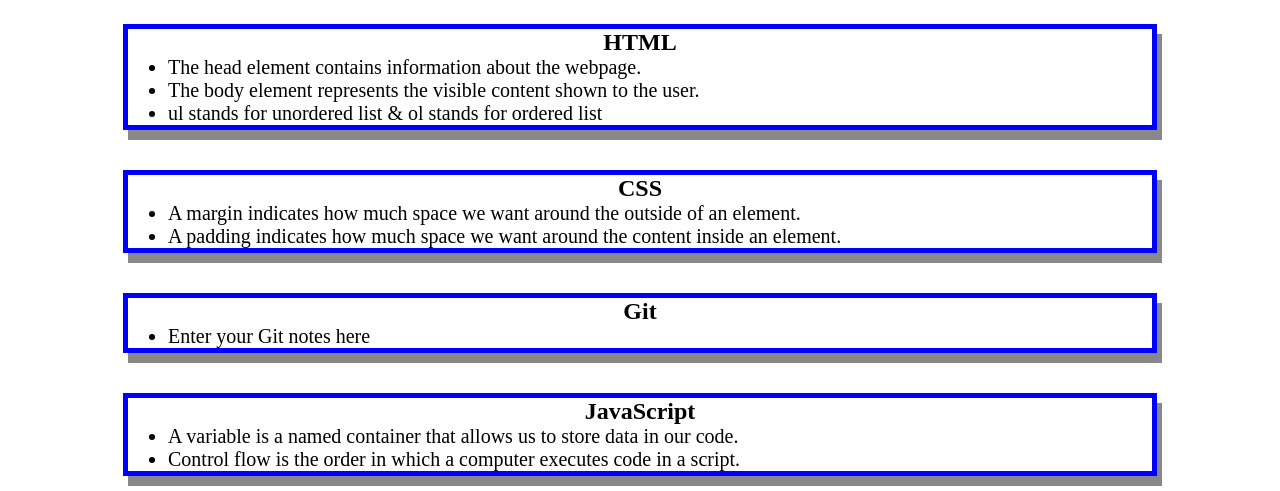
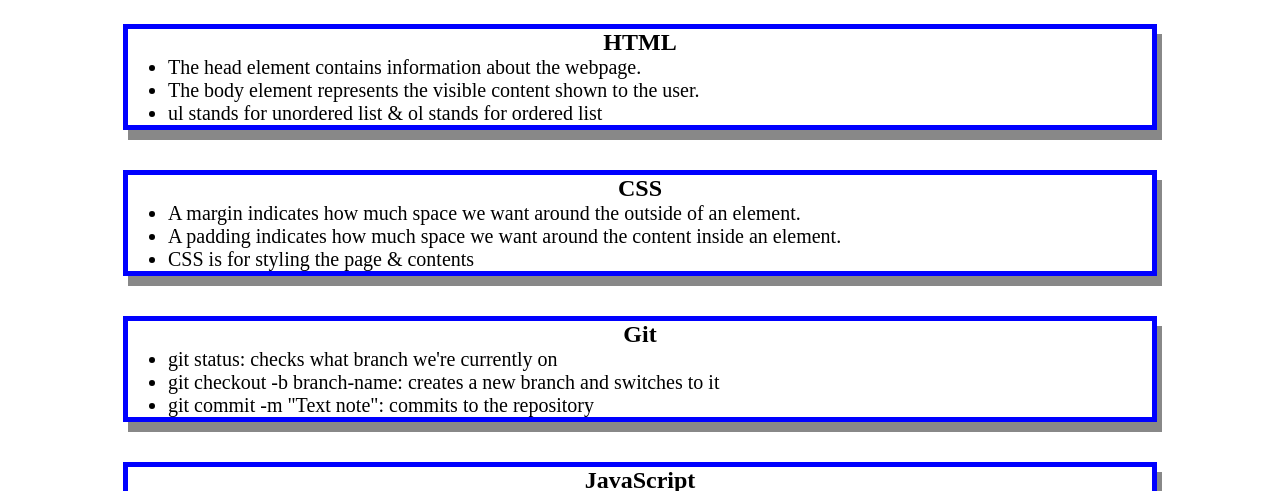
Before and after one commit to Chance0018/prework-study-guide, a plain HTML site: page index.html in a window 1280 px wide. Shown: the part 136-627 px from the top of the page. Drawn offline with Linux system fonts and the light colour scheme.

Commit message:
added additional notes

```diff
--- a/index.html
+++ b/index.html
@@ -29,13 +29,16 @@
         <ul>
           <li>A margin indicates how much space we want around the outside of an element.</li>
           <li>A padding indicates how much space we want around the content inside an element.</li>
+          <li>CSS is for styling the page & contents</li>
         </ul>
       </section>
 
       <section class="card" id="git-section">
         <h2>Git</h2>
         <ul>
-          <li>Enter your Git notes here</li>
+          <li>git status: checks what branch we're currently on</li>
+          <li>git checkout -b branch-name: creates a new branch and switches to it</li>
+          <li>git commit -m "Text note": commits to the repository</li>
         </ul>
       </section>
 
```
